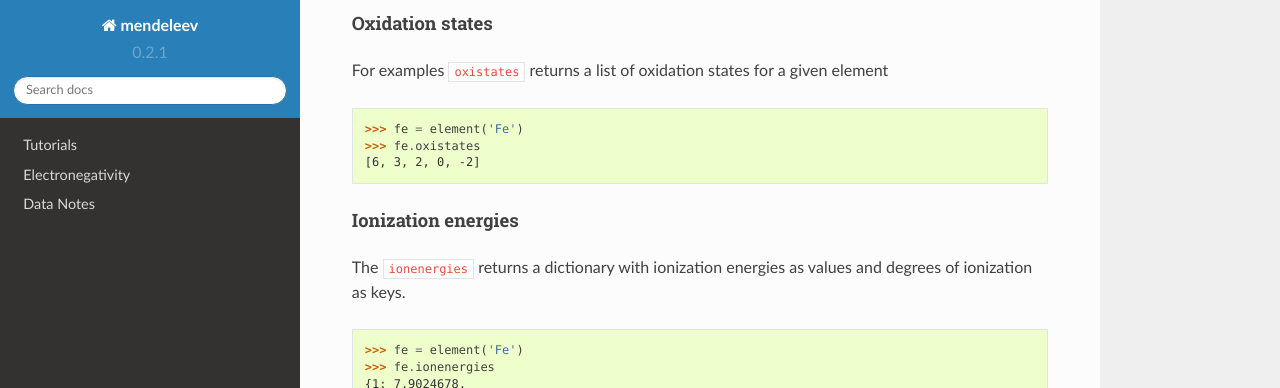
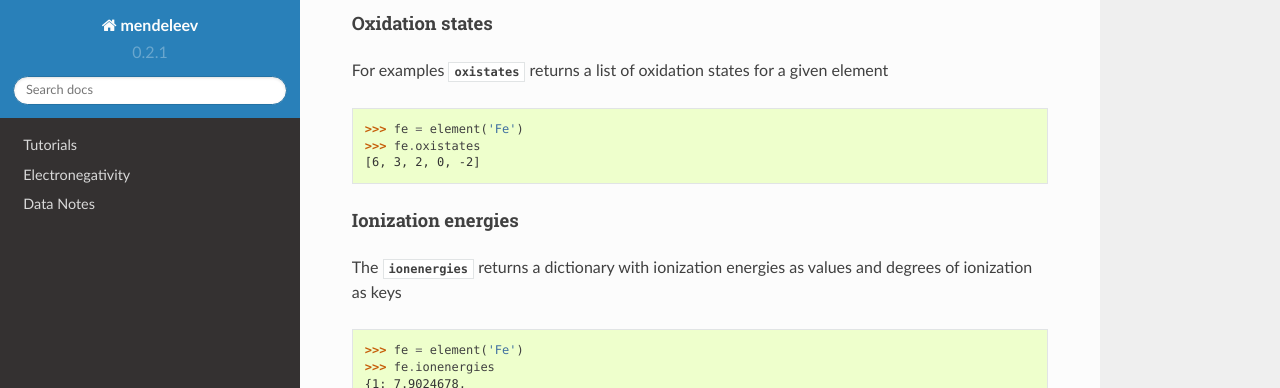
Before and after one commit to lmmentel/mendeleev, a Sphinx documentation site: the page built from docs/index.rst, in a window 1280 px wide and 900 px high, scrolled down 4793 px. Shown: the top 388 px of the window. Built offline with Sphinx 7.4.7 and the Read the Docs theme 2.0.0, drawn with Linux system fonts in a browser that asks for light colours; formulas are drawn with MathJax 3; pages that are not in the unit, such as notebooks, are missing from menus; some of the changed lines change nothing that is shown.

Commit message:
added cross references for classes and functions in the docs

```diff
--- a/docs/index.rst
+++ b/docs/index.rst
@@ -168,14 +168,14 @@
 Usage
 =====
 
-The simple interface to the data is through the ``element`` method that returns
-the ``Element`` objects::
+The simple interface to the data is through the :py:func:`element <mendeleev.mendeleev.element>`
+method that returns the :py:class:`Element <mendeleev.tables.Element>` objects::
 
    >>> from mendeleev import element
 
-The ``element`` method accepts unique identifiers: atomic number, atomic
-symbol or element's name in english. To retrieve the entries on Silicon by
-symbol type
+The :py:func:`element <mendeleev.mendeleev.element>` method accepts unique
+identifiers: atomic number, atomic symbol or element's name in english. To
+retrieve the entries on Silicon by symbol type
 
 .. code-block:: python
 
@@ -227,8 +227,9 @@
 Lists of elements
 -----------------
 
-The ``element`` method also accepts list or tuple  of identifiers and then
-returns a list of ``Element`` objects
+The :py:func:`element <mendeleev.mendeleev.element>` method also accepts list
+or tuple  of identifiers and then returns a list of :py:class:`Element <mendeleev.tables.Element>`
+objects
 
 .. code-block:: python
 
@@ -239,19 +240,19 @@
 Composite Attributes
 --------------------
 
-Currently four of the attributes are more complex object than ``str``, ``int``
-or ``float``, those are:
+Currently four of the attributes are more complex object than :class:`str`,
+:class:`int` or :class:`float`, those are:
 
 * ``oxistates``, returns a list of oxidation states
 * ``ionenergies``, returns a dictionary of ionization energies
-* ``isotopes``, returns a list of ``Isotope`` objects
-* ``ionic_radii`` returns a list of ``IonicRadius`` objects
+* ``isotopes``, returns a list of :py:class:`Isotope <mendeleev.tables.Isotope>` objects
+* ``ionic_radii`` returns a list of :py:class:`IonicRadius <mendeleev.tables.IonicRadius>` objects
 
 Oxidation states
 ++++++++++++++++
 
-For examples ``oxistates`` returns a list of oxidation states for
-a given element
+For examples :py:attr:`oxistates <mendeleev.tables.Element.oxistates>` returns
+a list of oxidation states for a given element
 
 .. code-block:: python
 
@@ -262,8 +263,8 @@
 Ionization energies
 +++++++++++++++++++
 
-The ``ionenergies`` returns a dictionary with ionization energies as values and
-degrees of ionization as keys.
+The :py:attr:`ionenergies <mendeleev.tables.Element.ionenergies>` returns a
+dictionary with ionization energies as values and degrees of ionization as keys
 
 .. code-block:: python
 
@@ -299,7 +300,8 @@
 Isotopes
 ++++++++
 
-The ``isotopes`` attribute returns a list of ``Isotope`` objects with the
+The :py:attr:`isotopes <mendeleev.tables.Element.isotopes>` attribute returns a
+list of :py:class:`Isotope <mendeleev.tables.Isotope>` objects with the
 following attributes per isotope
 
 * ``atomic_number``
@@ -324,7 +326,8 @@
 +++++++++++
 
 Another composite attribute is ``ionic_radii`` which returns a list of
-``IonicRadius`` object with the following attributes
+:py:class:`IonicRadius <mendeleev.tables.IonicRadius>` object with the following
+attributes
 
 * ``atomic_number``, atomic number of the ion
 * ``charge``, charge of the ion
```
